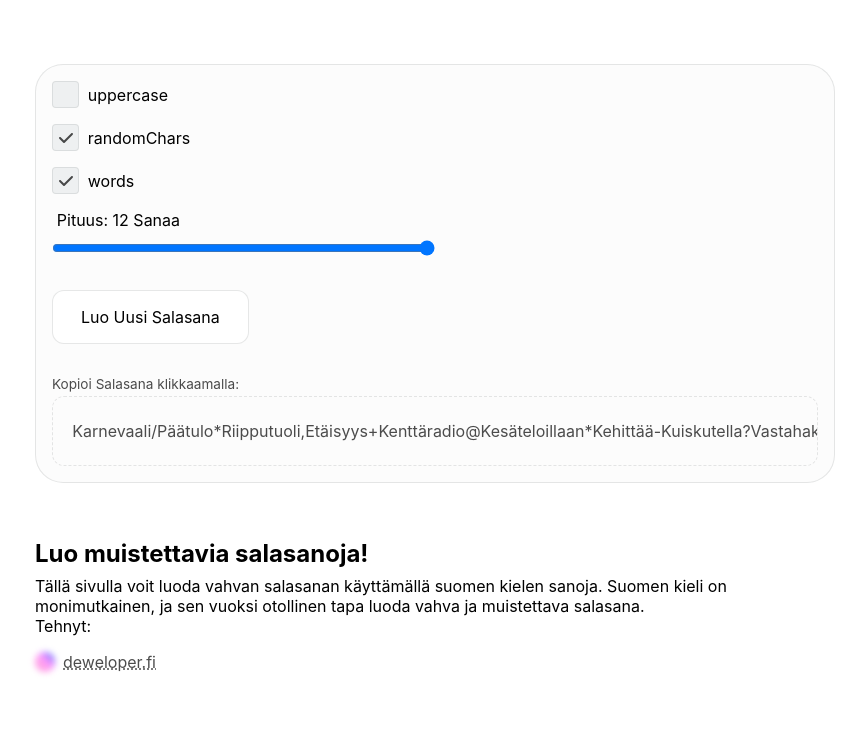
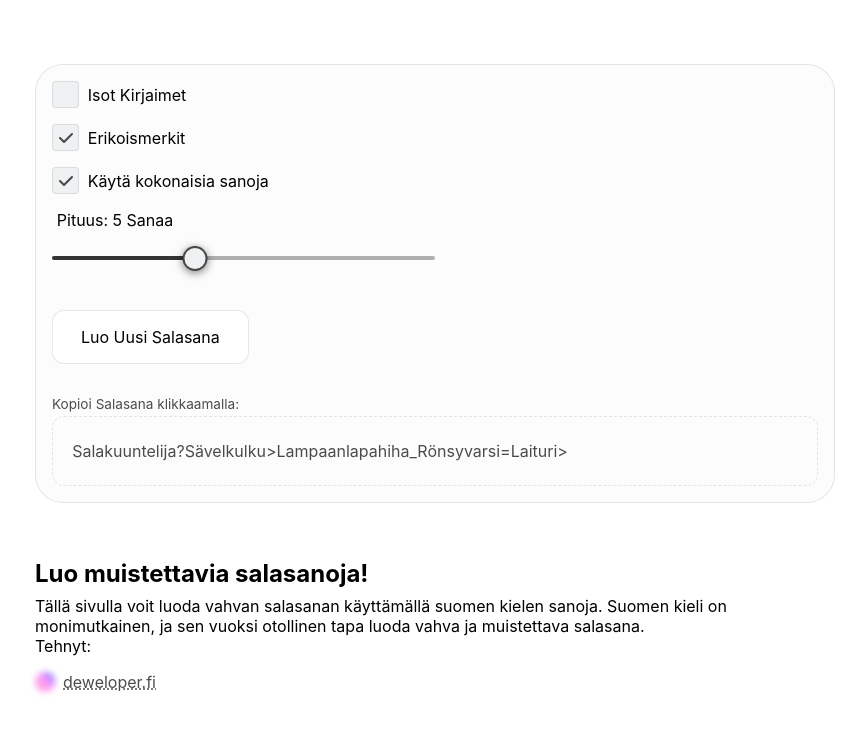
Before and after one commit to ogdakke/salasanakone, a React (Vite) app: page / in a window 1280 px wide. Shown: the top 734 px of the page, without its empty margins (205-1071 px from the left). Built offline with nearby package versions, Linux system fonts and the light colour scheme.

Commit message:
slider, sanat objektiksi, paljon anyjä...

```diff
--- a/src/Api/createCrypto.ts
+++ b/src/Api/createCrypto.ts
@@ -1,4 +1,5 @@
-import sanat from "../sanat.json"
+import { sanat } from "../sanat"
+
 interface checkboxes {
   uppercase?: boolean;
   randomChars?: boolean;
@@ -6,8 +7,8 @@ interface checkboxes {
 }
 
 export default async function createCryptoKey(sliderValue: string, data: checkboxes): Promise<string> {
+  const arrayOfWords = sanat as string[]
 
-  const arrayOfWords = sanat as string[]
 
   let length = parseInt(sliderValue)
 
--- a/src/App.tsx
+++ b/src/App.tsx
@@ -11,10 +11,6 @@ function App() {
       <div className="wrapper">
           <FormComponent />
           <Description />
-          <div className="description">
-            <p></p>
-            <a href="https"></a>
-          </div>
       </div>
     </main>
   )
--- a/src/Components/form.tsx
+++ b/src/Components/form.tsx
@@ -1,16 +1,18 @@
 import { Dispatch, SetStateAction, useEffect, useState } from "react"
-import createCryptoKey from "../Api/createCrypto"
 import { stickyState, useStickyState } from "./stickyState"
 import "../styles/Home.css"
 import * as Label from '@radix-ui/react-label';
 import * as Checkbox from '@radix-ui/react-checkbox';
 import CheckIcon from "../assets/icons/checkedIcon"
 import Result from "./result"
+import createCryptoKey from "../Api/createCrypto";
+import { Slider } from "./slider"
 
 
 type FormType = {
   [option: string]: boolean
 }
+
 
 const initialFormValues: FormType = {
   uppercase: false,
@@ -20,17 +22,14 @@ const initialFormValues: FormType = {
 
 const initialKeys: string[] = Object.keys(initialFormValues)
 
-
 export default function FormComponent () {
 
-  const [sliderValue, setSliderValue] = useStickyState("20", "sliderValue")
-  // const [uppercase, setUppercase] = useStickyState(false, "useUppercase")
+  const [sliderValue, setSliderValue] = useStickyState("5", "sliderValue")
   const [finalPassword, setFinalPassword] = useState("")
 
   const [formValuesTyped, setFormValuesTyped] = stickyState(initialFormValues, "formValues")
   const formValues = formValuesTyped as FormType // explicitly type formValues as FormType
   const setFormValues = setFormValuesTyped as Dispatch<SetStateAction<FormType>> // explicitly type setFormValues as Dispatch<SetStateAction<FormType>>
-  // const [formValues, setFormValues] = useState(initialFormValues)
 
   const maxLengthForChars = 64
   const maxLengthForWords = 12
@@ -39,6 +38,7 @@ export default function FormComponent () {
 
 const validate = (sliderValue: string): string => {
   if (formValues.words && parseInt(sliderValue) > maxLengthForWords) {
+    setSliderValue(maxLengthForWords)
     return maxLengthForWords.toString()
   }
   return sliderValue
@@ -50,11 +50,11 @@ const validate = (sliderValue: string): string => {
   }, [formValues, sliderValue])
 
   function generate() {
-
     createCryptoKey(validate(sliderValue), formValues)
     .then((response) =>
       setFinalPassword(response))
     // setCopied(false)
+
   }
 
   const setValuesToForm = (option: string, event: Checkbox.CheckedState) => {
@@ -65,9 +65,17 @@ const validate = (sliderValue: string): string => {
   }
 
 
+  const labelForCheckbox = (option: string) => {
+    if (option === "uppercase") {
+      return "Isot Kirjaimet"
+    } else if (option === "randomChars") {
+      return "Erikoismerkit"
+    }
+    return "Käytä kokonaisia sanoja"
+  }
 
-  const Slider = (value: string) => {
-    setSliderValue(value)
+  const sliderVal = (value: number[]) => {
+    validate(setSliderValue(value))
     return value
   }
 
@@ -94,7 +102,7 @@ const validate = (sliderValue: string): string => {
           <Label.Root
             className="LabelRoot"
             htmlFor={option}>
-            {option}
+            {labelForCheckbox(option)}
 
           </Label.Root>
         </div>
@@ -106,20 +114,16 @@ const validate = (sliderValue: string): string => {
         {formValues.words
         ? `Pituus: ${validate(sliderValue)} Sanaa`
         : `Pituus: ${validate(sliderValue)} Merkkiä`}
-        </Label.Root>
+      </Label.Root>
 
-        {/* <SliderComponent/> */}
+      <Slider
+        value={[parseInt(validate(sliderValue))]}
+        onValueChange={(val) => sliderVal(val)}
+        max={formValues.words ? maxLengthForWords : maxLengthForChars}
+        min={formValues.words ? 1 : 3}
+        step={1}
+      />
 
-
-      <input
-        className="sliderRoot"
-        aria-label='input'
-        onChange={(e: React.ChangeEvent<HTMLInputElement>) => Slider(e.currentTarget.value)}
-        id="slider" min={formValues.words ? "1" : "3"}
-        max={formValues.words ? maxLengthForWords : maxLengthForChars}
-        value={sliderValue >= maxLengthForWords && formValues.words ? maxLengthForWords : sliderValue}
-        type="range" name="length"
-         />
       </div>
       <div className="buttonWrapper">
         <button
--- a/src/Components/slider.tsx
+++ b/src/Components/slider.tsx
@@ -1,16 +1,21 @@
-import * as Slider from '@radix-ui/react-slider';
+import React from 'react';
+import * as SliderPrimitive from '@radix-ui/react-slider';
 
-export default function SliderComponent (props: any) {
-  return (
-  <Slider.Root className="sliderRoot"
-    onValueChange={(val: number[]) => {console.log(val);
-    }}
-    defaultValue={props.defaultValue}
-    max={props.maxValue} min={props.minValue}
-    aria-label={props.Arialabel}>
-    <Slider.Track className="sliderTrack">
-      <Slider.Range className="sliderRange"/>
-    </Slider.Track>
-    <Slider.Thumb className="sliderThumb"/>
-  </Slider.Root>
-);}
+const Slider = React.forwardRef<
+  React.ElementRef<typeof SliderPrimitive.Root>,
+  React.ComponentPropsWithoutRef<typeof SliderPrimitive.Root>
+>(({ className, ...props }, ref) => (
+  <SliderPrimitive.Root
+    ref={ref}
+    className="sliderRoot"
+    {...props}
+  >
+    <SliderPrimitive.Track className="sliderTrack">
+      <SliderPrimitive.Range className="sliderRange" />
+    </SliderPrimitive.Track>
+    <SliderPrimitive.Thumb className="sliderThumb" />
+  </SliderPrimitive.Root>
+))
+Slider.displayName = SliderPrimitive.Root.displayName
+
+export { Slider }
--- a/src/Components/stickyState.ts
+++ b/src/Components/stickyState.ts
@@ -24,7 +24,7 @@ interface objectType {
 
 
 
-export function stickyState(defaultObject: objectType, key: string) {
+export function stickyState(defaultObject: object, key: string) {
 
   const [value, setValue] = useState(() => {
     const stickyValue = window.localStorage.getItem(key);
--- a/src/styles/Home.css
+++ b/src/styles/Home.css
@@ -59,6 +59,9 @@
   transition: filter 250ms;
   -webkit-filter: blur(3px);
   filter: blur(3px);
+  -webkit-backface-visibility: hidden;
+  -moz-backface-visibility: hidden;
+  backface-visibility: hidden;
 }
 
 
@@ -275,38 +278,39 @@
   user-select: none;
   touch-action: none;
   width: 50%;
-  height: 20px;
+  height: 40px;
 }
 
 .sliderTrack {
-  background-color: rgb(var(--foreground-rgb));
+  background-color: rgba(var(--foreground-rgb), 0.3);
   position: relative;
   flex-grow: 1;
   border-radius: 9999px;
-  height: 3px;
+  height: 4px;
 }
 
 .sliderRange {
   position: absolute;
-  background-color: white;
+  background-color: rgba(var(--foreground-rgb), 0.7);
   border-radius: 9999px;
   height: 100%;
 }
 
 .sliderThumb {
   display: block;
-  width: 20px;
-  height: 20px;
-  background-color: white;
-  box-shadow: 0 2px 10px rgb(var(--foreground-rgb));
-  border-radius: 10px;
+  width: 25px;
+  height: 25px;
+  background-color: rgba(var(--callout-rgb));
+  box-shadow: 0 2px 8px rgba(var(--foreground-rgb), 0.5);
+  border-radius: 9999px;
+  border: 2px solid rgba(var(--foreground-rgb), 0.7);
 }
 .sliderThumb:hover {
   background-color: rgb(var(--foreground-rgb));
 }
 .sliderThumb:focus {
   outline: none;
-  box-shadow: 0 0 0 5px rgb(var(--foreground-rgb));
+  box-shadow: 0 0 0 4px rgba(var(--foreground-rgb));
 }
 
 
--- a/tsconfig.json
+++ b/tsconfig.json
@@ -3,7 +3,7 @@
     "target": "ES2022",
     "useDefineForClassFields": true,
     "lib": ["DOM", "DOM.Iterable", "ESNext", "ES2020"],
-    "allowJs": false,
+    "allowJs": true,
     "skipLibCheck": true,
     "esModuleInterop": true,
     "allowSyntheticDefaultImports": true,
--- a/tsconfig.node.json
+++ b/tsconfig.node.json
@@ -4,7 +4,8 @@
     "module": "ESNext",
     "moduleResolution": "Node",
     "allowSyntheticDefaultImports": true,
-    "strict": true
+    "strict": true,
+    "forceConsistentCasingInFileNames": true
   },
   "include": ["vite.config.ts"]
 }
```
Also changed, not shown: public/site.dark.webmanifest, src/sanat.js.
